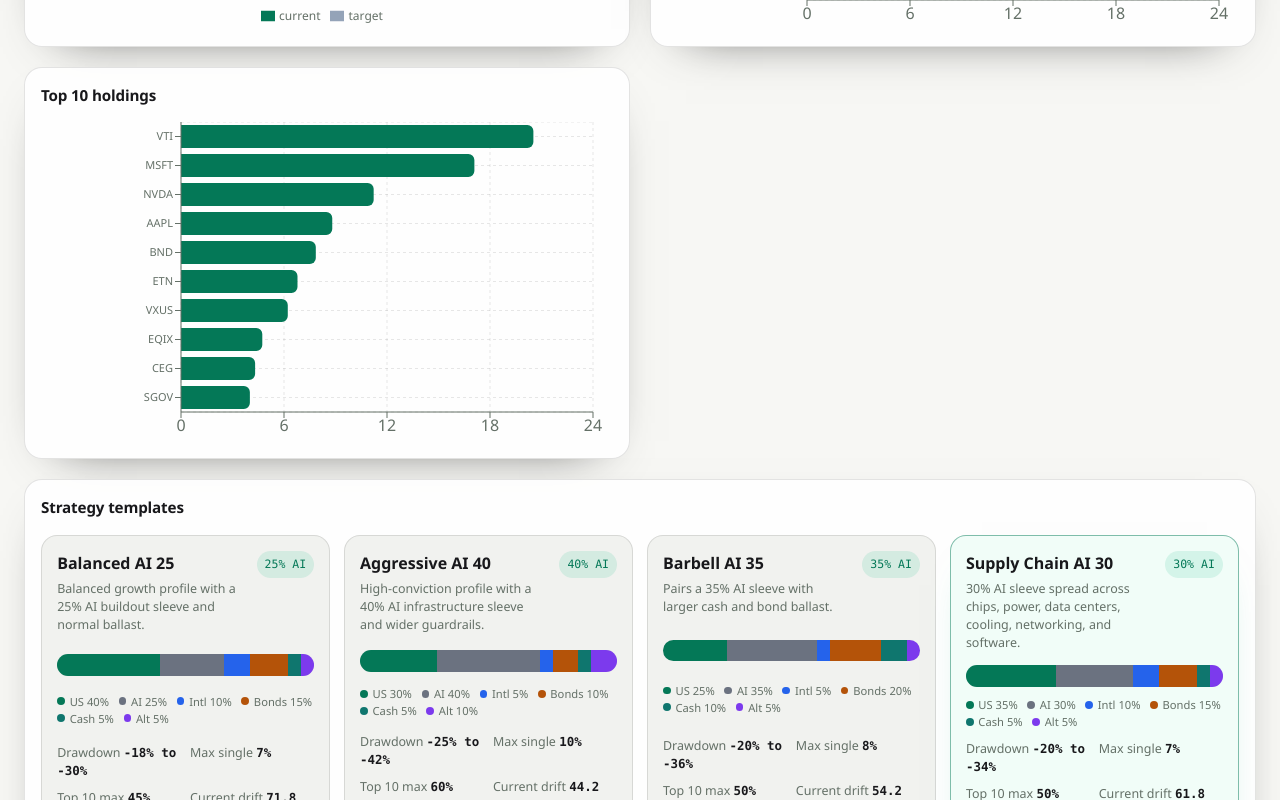
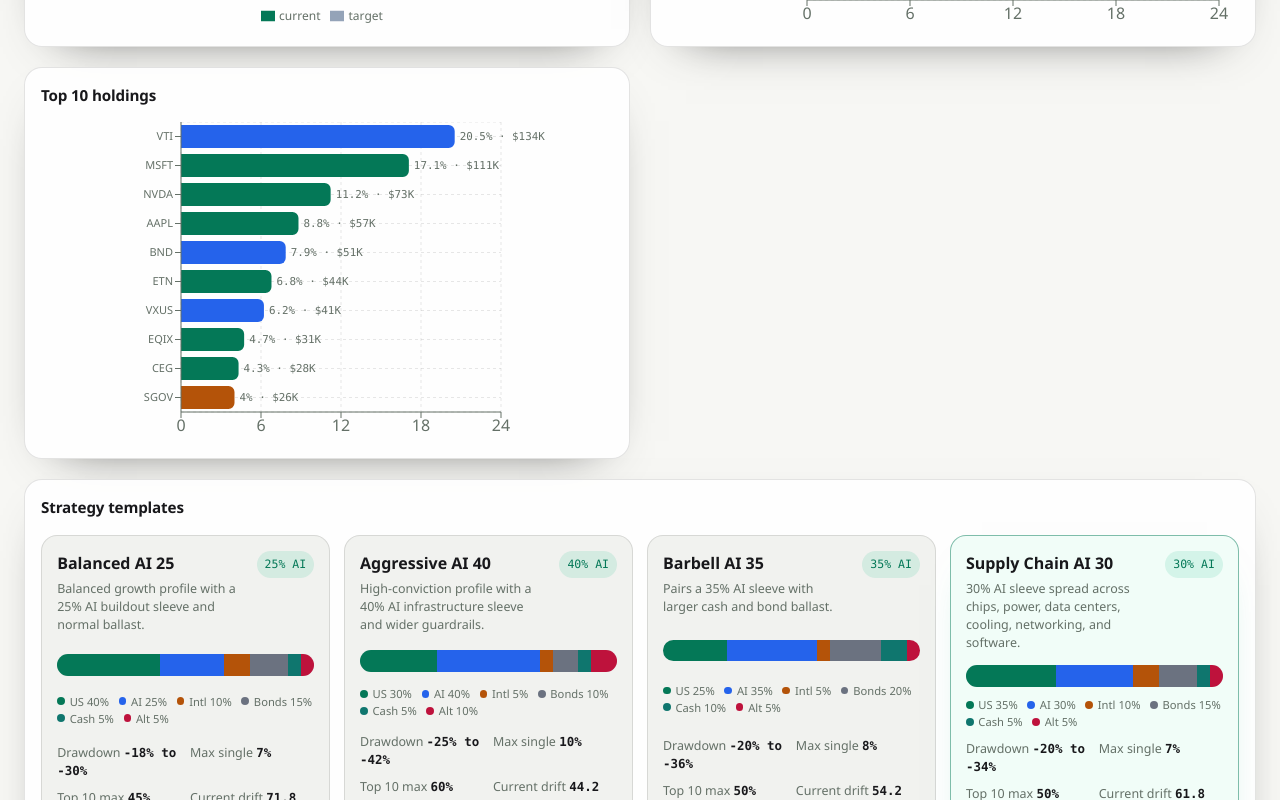
Before and after one commit to strapbro/port, a React (Vite) app: page / in a window 1280 px wide. Shown: the part 2000-2800 px from the top of the page. Built offline with nearby package versions, Linux system fonts and the light colour scheme.

Commit message:
Clarify chart colors and holding labels

```diff
--- a/src/App.tsx
+++ b/src/App.tsx
@@ -24,6 +24,7 @@ import {
   BarChart,
   CartesianGrid,
   Cell,
+  LabelList,
   Legend,
   Pie,
   PieChart,
@@ -188,7 +189,16 @@ const aiBuckets: AIBucket[] = [
   'Robotics / automation',
   'Broad passive index exposure',
 ]
-const colors = ['#047857', '#6b7280', '#2563eb', '#b45309', '#0f766e', '#7c3aed', '#be123c', '#475569']
+const colors = ['#047857', '#2563eb', '#b45309', '#6b7280', '#0f766e', '#be123c', '#475569']
+const semanticColors = {
+  ai: '#047857',
+  index: '#2563eb',
+  cash: '#b45309',
+  bonds: '#6b7280',
+  international: '#0f766e',
+  alternatives: '#be123c',
+  other: '#475569',
+}
 const chartAxis = 'var(--chart-axis)'
 const chartGrid = 'var(--chart-grid)'
 const chartTooltip = {
@@ -687,7 +697,7 @@ function Overview({ analytics, template, templates, customTemplates, setCustomTe
       <ChartPanel title="Sector"><Donut data={analytics.sectorData.slice(0, 8)} /></ChartPanel>
       <ChartPanel title="Current vs target allocation"><TargetBars analytics={analytics} template={template} /></ChartPanel>
       <ChartPanel title="AI buildout exposure by bucket"><BarList data={analytics.aiBucketData.slice(0, 10)} /></ChartPanel>
-      <ChartPanel title="Top 10 holdings"><BarList data={analytics.topHoldings.slice(0, 10).map((h) => ({ name: h.ticker, value: weight(h.marketValue, analytics.total) }))} /></ChartPanel>
+      <ChartPanel title="Top 10 holdings"><BarList data={holdingBarData(analytics.topHoldings.slice(0, 10), analytics.total)} /></ChartPanel>
     </div>
     <Panel title="Strategy templates">
       <div className="template-grid">
@@ -829,7 +839,7 @@ function ImportSnapshots(props: { snapshots: PortfolioSnapshot[]; current: Portf
 function Xray({ analytics, table, search, setSearch, grouping, setGrouping, minDollar, minWeight, setMinDollar, setMinWeight, setSelectedHoldingId, hideHolding, hiddenHoldings, unhideHolding, ledgerMode, setLedgerMode, editedCount, discardEdits, saveEditedSnapshot }: { analytics: ReturnType<typeof analyze>; table: ReturnType<typeof useReactTable<Holding>>; search: string; setSearch: (v: string) => void; grouping: GroupingState; setGrouping: (v: GroupingState) => void; minDollar: number; minWeight: number; setMinDollar: (v: number) => void; setMinWeight: (v: number) => void; setSelectedHoldingId: (id: string) => void; hideHolding: (holding: Holding) => void; hiddenHoldings: Holding[]; unhideHolding: (id: string) => void; ledgerMode: LedgerMode; setLedgerMode: (mode: LedgerMode) => void; editedCount: number; discardEdits: () => void; saveEditedSnapshot: () => void }) {
   return <section className="grid gap-5">
     <div className="grid gap-5 xl:grid-cols-2">
-      <ChartPanel title="Top holdings ranked"><BarList data={analytics.topHoldings.slice(0, 15).map((h) => ({ name: h.ticker, value: weight(h.marketValue, analytics.total) }))} /></ChartPanel>
+      <ChartPanel title="Top holdings ranked"><BarList data={holdingBarData(analytics.topHoldings.slice(0, 15), analytics.total)} /></ChartPanel>
       <ChartPanel title="Holdings treemap"><Treemap width={500} height={300} data={analytics.topHoldings.map((h) => ({ name: h.ticker, size: h.marketValue }))} dataKey="size" aspectRatio={4 / 3} stroke="var(--app-bg)" fill="var(--accent)" /></ChartPanel>
     </div>
     <Panel title="Holdings table" action={<button className="ghost" onClick={() => exportCsv('current-view-holdings.csv', analytics.holdings)}><DownloadSimple size={16} /> Export current view</button>}>
@@ -976,11 +986,13 @@ function ChartPanel({ title, children }: { title: string; children: React.ReactN
 function WarningPanel({ warnings }: { warnings: AppWarning[] }) {
   return <Panel title="Warnings"><div className="space-y-3">{warnings.map((warning) => <div key={warning.id} className={`warning warning-${warning.severity}`}><ShieldWarning size={18} /><div><p>{warning.title}</p><span>{warning.detail}</span></div></div>)}</div></Panel>
 }
+type BarDatum = { name: string; value: number; label?: string; color?: string }
 function Donut({ data }: { data: { name: string; value: number }[] }) {
-  return <ResponsiveContainer width="100%" height="100%"><PieChart><Pie data={data} dataKey="value" nameKey="name" innerRadius={58} outerRadius={96} paddingAngle={2}>{data.map((_, i) => <Cell key={i} fill={colors[i % colors.length]} stroke="var(--app-bg)" />)}</Pie><Tooltip formatter={(v) => `${percentFmt.format(Number(v))}%`} contentStyle={chartTooltip} /><Legend wrapperStyle={{ color: 'var(--muted-text)', fontSize: 12 }} /></PieChart></ResponsiveContainer>
+  return <ResponsiveContainer width="100%" height="100%"><PieChart><Pie data={data} dataKey="value" nameKey="name" innerRadius={58} outerRadius={96} paddingAngle={2}>{data.map((item, i) => <Cell key={i} fill={chartColor(item.name, i)} stroke="var(--app-bg)" />)}</Pie><Tooltip formatter={(v) => `${percentFmt.format(Number(v))}%`} contentStyle={chartTooltip} /><Legend wrapperStyle={{ color: 'var(--muted-text)', fontSize: 12 }} /></PieChart></ResponsiveContainer>
 }
-function BarList({ data }: { data: { name: string; value: number }[] }) {
-  return <ResponsiveContainer width="100%" height="100%"><BarChart data={data} layout="vertical" margin={{ left: 8, right: 20 }}><CartesianGrid strokeDasharray="3 3" stroke={chartGrid} /><XAxis type="number" stroke={chartAxis} /><YAxis type="category" dataKey="name" width={132} stroke={chartAxis} tick={{ fontSize: 11 }} tickFormatter={shortChartLabel} interval={0} /><Tooltip formatter={(v) => `${percentFmt.format(Number(v))}%`} labelFormatter={(label) => String(label)} contentStyle={chartTooltip} /><Bar dataKey="value" fill="var(--accent)" radius={[0, 6, 6, 0]} /></BarChart></ResponsiveContainer>
+function BarList({ data }: { data: BarDatum[] }) {
+  const hasLabels = data.some((item) => item.label)
+  return <ResponsiveContainer width="100%" height="100%"><BarChart data={data} layout="vertical" margin={{ left: 8, right: hasLabels ? 112 : 20 }}><CartesianGrid strokeDasharray="3 3" stroke={chartGrid} /><XAxis type="number" stroke={chartAxis} /><YAxis type="category" dataKey="name" width={132} stroke={chartAxis} tick={{ fontSize: 11 }} tickFormatter={shortChartLabel} interval={0} /><Tooltip formatter={(v) => `${percentFmt.format(Number(v))}%`} labelFormatter={(label) => String(label)} contentStyle={chartTooltip} /><Bar dataKey="value" radius={[0, 6, 6, 0]}>{data.map((item, i) => <Cell key={item.name} fill={item.color ?? chartColor(item.name, i)} />)}{hasLabels && <LabelList dataKey="label" position="right" className="bar-value-label" />}</Bar></BarChart></ResponsiveContainer>
 }
 function TargetBars({ analytics, template }: { analytics: ReturnType<typeof analyze>; template: StrategyTemplate }) {
   const data = assetClasses.map((asset) => ({ name: asset, current: weight(analytics.assetTotals[asset] ?? 0, analytics.total), target: template.targets[asset] }))
@@ -1139,6 +1151,41 @@ function compactChartData(data: { name: string; value: number }[], limit: number
   const head = data.slice(0, limit - 1)
   const other = data.slice(limit - 1).reduce((sum, item) => sum + item.value, 0)
   return [...head, { name: 'Other AI buckets', value: other }]
+}
+function holdingBarData(holdings: Holding[], total: number): BarDatum[] {
+  return holdings.map((holding) => {
+    const pct = weight(holding.marketValue, total)
+    return {
+      name: holding.ticker,
+      value: pct,
+      label: `${percentFmt.format(pct)}% · ${compactDollar(holding.marketValue)}`,
+      color: holdingColor(holding),
+    }
+  })
+}
+function compactDollar(value: number) {
+  if (Math.abs(value) >= 1_000_000) return `$${(value / 1_000_000).toFixed(1)}M`
+  if (Math.abs(value) >= 1_000) return `$${Math.round(value / 1_000)}K`
+  return dollarFmt.format(value)
+}
+function holdingColor(holding: Holding) {
+  if (holding.assetClass === 'Cash') return semanticColors.cash
+  if (holding.assetClass === 'Broad US equity' || holding.ai.buckets.some((bucket) => bucket.bucket === 'Broad passive index exposure')) return semanticColors.index
+  if (holding.assetClass === 'Bonds/fixed income') return semanticColors.bonds
+  if (holding.assetClass === 'International equity') return semanticColors.international
+  if (holding.assetClass === 'AI buildout sleeve') return semanticColors.ai
+  if (holding.assetClass === 'Alternatives/other') return semanticColors.alternatives
+  return semanticColors.other
+}
+function chartColor(name: string, index: number) {
+  const lower = name.toLowerCase()
+  if (lower.includes('cash') || lower.includes('money market')) return semanticColors.cash
+  if (lower.includes('broad us') || lower.includes('broad passive') || lower.includes('index') || lower.includes('s&p') || lower.includes('nasdaq')) return semanticColors.index
+  if (lower.includes('bond') || lower.includes('fixed income')) return semanticColors.bonds
+  if (lower.includes('international') || lower.includes('emerging')) return semanticColors.international
+  if (lower.includes('ai') || lower.includes('semiconductor') || lower.includes('gpu') || lower.includes('data center') || lower.includes('grid') || lower.includes('power') || lower.includes('cooling') || lower.includes('networking') || lower.includes('photonics')) return semanticColors.ai
+  if (lower.includes('alternative') || lower.includes('energy') || lower.includes('digital')) return semanticColors.alternatives
+  return colors[index % colors.length]
 }
 function aggregateHoldingsForView(holdings: Holding[]): Holding[] {
   const groups = new Map<string, Holding[]>()
--- a/src/index.css
+++ b/src/index.css
@@ -315,6 +315,12 @@ button:disabled {
 .sortable-th:hover .sort-indicator {
   border-color: rgba(16,185,129,.4);
   color: var(--app-text);
+}
+
+.bar-value-label {
+  fill: var(--muted-text);
+  font-family: "Geist Mono", "SFMono-Regular", Consolas, monospace;
+  font-size: .68rem;
 }
 
 .data-table td {
```
